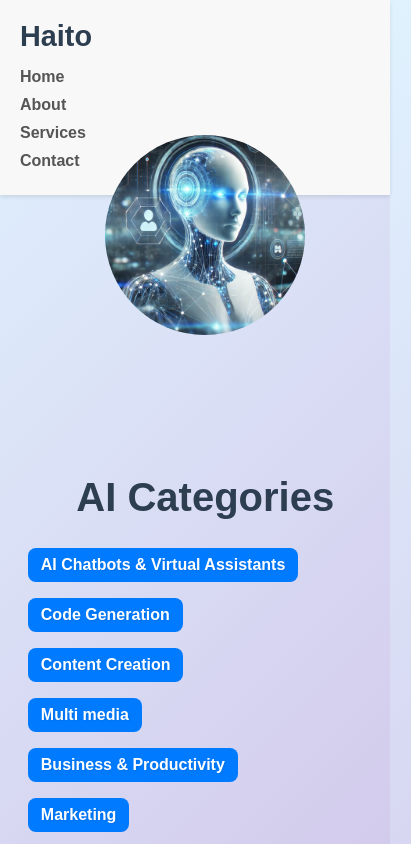
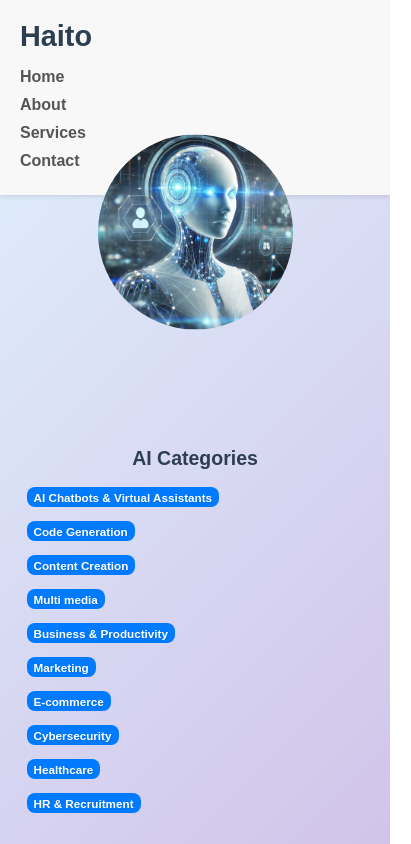
Before and after one commit to harihaito/Haito, a plain HTML site: page category.html in a window 390 px wide. Shown: the top 844 px of the page, 411 px wide, since content can reach past the window. Drawn offline with Linux system fonts and the light colour scheme.

Commit message:
Update category.html

```diff
--- a/category.html
+++ b/category.html
@@ -72,16 +72,16 @@
         }
 
         nav.ai-categories {
-            padding: 40px;
+            padding: 5%; /* Use percentage for padding */
             text-align: center;
-            width: 90%; /* Increased width for better spacing */
-            max-width: 900px;
+            width: 90%;
+            max-width: 1000px; /* Increased max-width */
             margin: 0 auto;
         }
 
         nav.ai-categories h3 {
-            font-size: 3.5rem; /* Adjusted font size */
-            margin-bottom: 30px;
+            font-size: 3.5vw; /* Use viewport width for font size */
+            margin-bottom: 3%;
             color: #2c3e50;
         }
 
@@ -95,11 +95,11 @@
         }
 
         nav.ai-categories li {
-            font-size: 1.4em; /* Adjusted font size */
-            margin: 15px; /* Adjusted margin */
+            font-size: 1.5vw; /* Use viewport width for font size */
+            margin: 2%;
             border-radius: 0.5rem;
             color: white;
-            padding: 0.8rem 1.2rem; /* Adjusted padding */
+            padding: 1% 2%;
             background-color: #007bff;
             text-shadow: 1px 1px 2px rgba(0, 0, 0, 0.1);
         }
@@ -116,59 +116,49 @@
 
         img {
             position: absolute;
-            right: 50px; /* Adjusted right position */
-            top: 400px; /* Adjusted top position */
+            right: 5%; /* Use percentage for right position */
+            top: 40%; /* Use percentage for top position */
             transform: translateY(-50%);
             border-radius: 50%;
-            width: 300px; /* Adjusted width */
-            height: 300px; /* Adjusted height */
+            width: 25vw; /* Use viewport width for image size */
+            height: 25vw;
             object-fit: cover;
         }
 
-        @media (max-width: 1024px) { /* Tablet landscape and smaller laptops */
+        @media (max-width: 1024px) {
             img {
-                right: 20px;
-                top: 350px;
-                width: 250px;
-                height: 250px;
+                right: 2%;
+                top: 35%;
+                width: 30vw;
+                height: 30vw;
             }
         }
 
-        @media (max-width: 768px) { /* Tablets and smaller */
-            nav.ai-categories {
-                width: 95%;
-                padding: 20px;
-            }
-
+        @media (max-width: 768px) {
             nav.ai-categories h3 {
-                font-size: 3rem;
-                margin-bottom: 20px;
+                font-size: 4vw;
             }
 
             nav.ai-categories li {
-                font-size: 1.2em;
-                margin: 10px;
-                padding: 0.6rem 1rem;
+                font-size: 2vw;
             }
 
             img {
                 position: static;
-                width: 200px;
-                height: 200px;
-                margin: 20px auto;
+                width: 50vw;
+                height: 50vw;
+                margin: 5% auto;
                 display: block;
             }
         }
 
-        @media (max-width: 480px) { /* Phones */
+        @media (max-width: 480px) {
             nav.ai-categories h3 {
-                font-size: 2.5rem;
+                font-size: 5vw;
             }
 
             nav.ai-categories li {
-                font-size: 1em;
-                margin: 8px;
-                padding: 0.5rem 0.8rem;
+                font-size: 3vw;
             }
         }
     </style>
```
